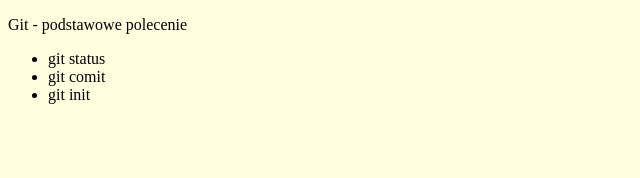
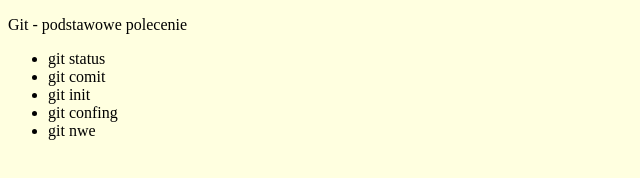
Before and after one commit to 785785785/AFM1, a plain HTML site: page index.html in a window 1280 px wide. Shown: the whole page, without its empty margins (0-640 px from the left). Drawn offline with Linux system fonts and the light colour scheme.

Commit message:
change index.html

```diff
--- a/index.html
+++ b/index.html
@@ -12,6 +12,8 @@
         <li>git status</li>
         <li>git comit</li>
         <li>git init</li>
+        <li>git confing</li>
+        <li>git nwe</li>
     </ul>
     <script src = ./script.js></script>
 </body>
```
